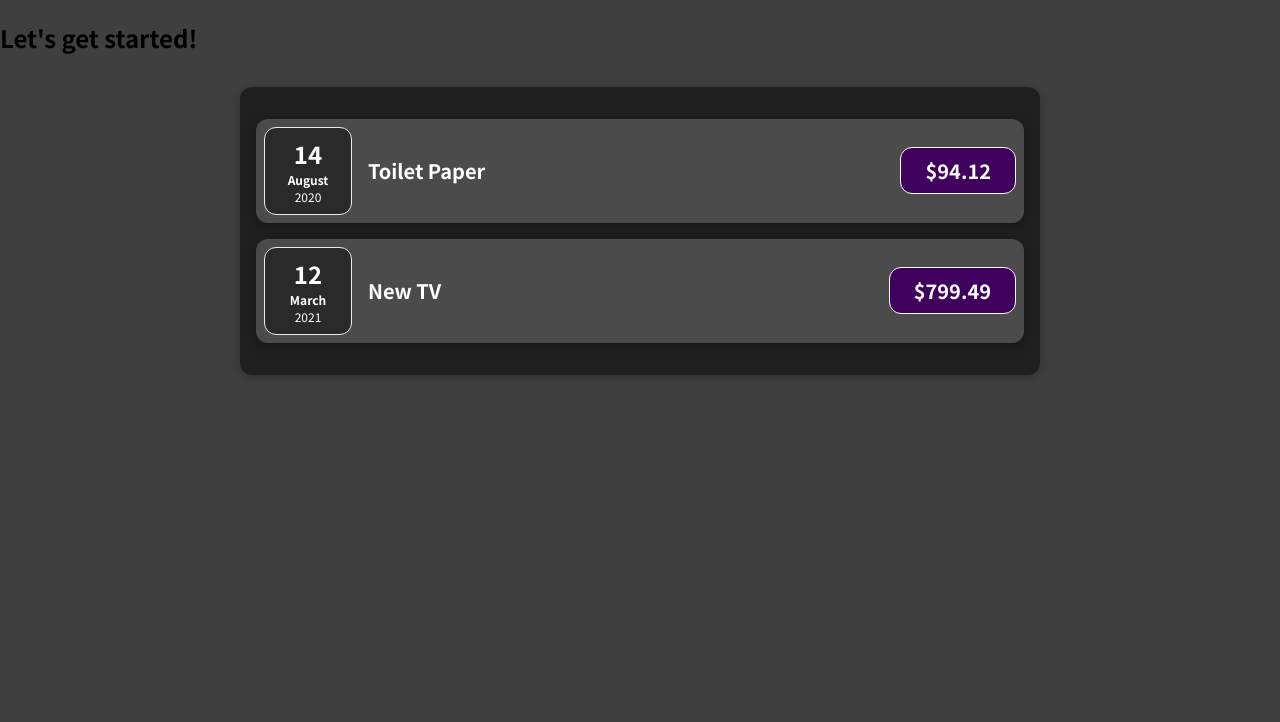
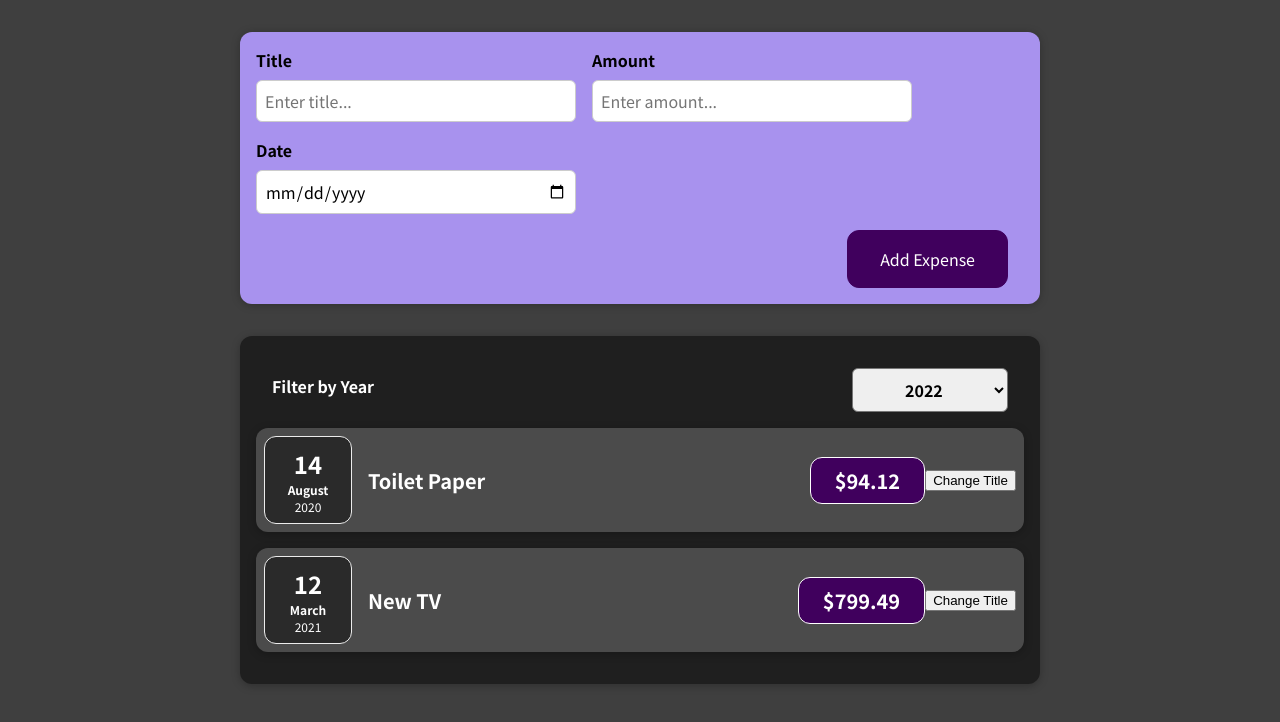
Before and after one commit to daniyalzafarm/react-expense-tracker, a React (Create React App) app: page / in a window 1280 px wide. Shown: the top 722 px of the page. Built offline with nearby package versions, Linux system fonts and the light colour scheme.

Commit message:
Expense Form & Filter Added!

```diff
--- a/src/App.js
+++ b/src/App.js
@@ -1,4 +1,5 @@
 import Expenses from "./components/Expenses/Expenses";
+import NewExpense from "./components/NewExpense/NewExpense";
 
 function App() {
   const expenses = [
@@ -22,9 +23,13 @@
       date: new Date(2021, 5, 12),
     },
   ];
+  const addExpenseHandler = (data) => {
+    console.log("In App.js");
+    console.log(data);
+  };
   return (
     <div>
-      <h2>Let's get started!</h2>
+      <NewExpense onAddExpense={addExpenseHandler} />
       <Expenses expenses={expenses} />
     </div>
   );
--- a/src/components/Expenses/ExpenseItem.js
+++ b/src/components/Expenses/ExpenseItem.js
@@ -1,15 +1,22 @@
-import React from "react";
+import React, { useState } from "react";
 import Card from "../UI/Card";
 import ExpenseDate from "./ExpenseDate";
 import "./ExpenseItem.css";
 function ExpenseItem(props) {
+  const [title, setTitle] = useState(props.title);
+
+  const clickHandler = () => {
+    setTitle("Updated!");
+    console.log(title);
+  };
   return (
     <Card className="expense-item">
       <ExpenseDate date={props.date} />
       <div className="expense-item__description">
-        <h2>{props.title}</h2>
+        <h2>{title}</h2>
         <div className="expense-item__price">${props.amount}</div>
       </div>
+      <button onClick={clickHandler}>Change Title</button>
     </Card>
   );
 }
--- a/src/components/Expenses/Expenses.js
+++ b/src/components/Expenses/Expenses.js
@@ -1,10 +1,19 @@
-import React from "react";
+import React, { useState } from "react";
 import Card from "../UI/Card";
 import ExpenseItem from "./ExpenseItem";
 import "./Expenses.css";
+import ExpensesFilter from "./ExpensesFilter";
 function Expenses({ expenses }) {
+  const [filteredYear, setFilteredYear] = useState(2022);
+  const filterChangeHandler = (selectedYear) => {
+    setFilteredYear(selectedYear);
+  };
   return (
     <Card className="expenses">
+      <ExpensesFilter
+        selected={filteredYear}
+        onChangeFilter={filterChangeHandler}
+      />
       <ExpenseItem
         title={expenses[0].title}
         amount={expenses[0].amount}
--- /dev/null
+++ b/src/components/Expenses/ExpensesFilter.css
@@ -0,0 +1,24 @@
+.expenses-filter {
+  color: white;
+  padding: 0 1rem;
+}
+
+.expenses-filter__control {
+  display: flex;
+  width: 100%;
+  align-items: center;
+  justify-content: space-between;
+  margin: 1rem 0;
+}
+
+.expenses-filter label {
+  font-weight: bold;
+  margin-bottom: 0.5rem;
+}
+
+.expenses-filter select {
+  font: inherit;
+  padding: 0.5rem 3rem;
+  font-weight: bold;
+  border-radius: 6px;
+}
--- /dev/null
+++ b/src/components/Expenses/ExpensesFilter.js
@@ -0,0 +1,24 @@
+import React from "react";
+
+import "./ExpensesFilter.css";
+
+const ExpensesFilter = (props) => {
+  const dropdownChangeHandler = (event) => {
+    props.onChangeFilter(event.target.value);
+  };
+  return (
+    <div className="expenses-filter">
+      <div className="expenses-filter__control">
+        <label>Filter by Year</label>
+        <select value={props.selected} onChange={dropdownChangeHandler}>
+          <option value={2022}>2022</option>
+          <option value={2021}>2021</option>
+          <option value={2020}>2020</option>
+          <option value={2019}>2019</option>
+        </select>
+      </div>
+    </div>
+  );
+};
+
+export default ExpensesFilter;
--- /dev/null
+++ b/src/components/NewExpense/ExpenseForm.css
@@ -0,0 +1,26 @@
+.new-expense__controls {
+  display: flex;
+  flex-wrap: wrap;
+  gap: 1rem;
+  margin-bottom: 1rem;
+  text-align: left;
+}
+
+.new-expense__control label {
+  font-weight: bold;
+  margin-bottom: 0.5rem;
+  display: block;
+}
+
+.new-expense__control input {
+  font: inherit;
+  padding: 0.5rem;
+  border-radius: 6px;
+  border: 1px solid #ccc;
+  width: 20rem;
+  max-width: 100%;
+}
+
+.new-expense__actions {
+  text-align: right;
+}
--- /dev/null
+++ b/src/components/NewExpense/ExpenseForm.js
@@ -0,0 +1,101 @@
+import React, { useState } from "react";
+import "./ExpenseForm.css";
+
+const ExpenseForm = (props) => {
+  const [enteredTitle, setEnteredTitle] = useState("");
+  const [enteredAmount, setEnteredAmount] = useState("");
+  const [enteredDate, setEnteredDate] = useState("");
+
+  //   const [userInput, setUserInput] = useState({
+  //     enteredTitle: "",
+  //     enteredAmount: "",
+  //     enteredDate: "",
+  //   });
+
+  const titleChangeHandler = (event) => {
+    setEnteredTitle(event.target.value);
+
+    // Handling Combined State Field
+    // setUserInput({
+    //   ...userInput,
+    //   enteredTitle: event.target.value,
+    // });
+
+    // if new value depends on previous state
+    // setUserInput((prevState) => {
+    //   return { ...prevState, enteredTitle: event.target.value };
+    // });
+  };
+  const amountChangeHandler = (event) => {
+    setEnteredAmount(event.target.value);
+
+    // setUserInput({
+    //   ...userInput,
+    //   enteredAmount: event.target.value,
+    // });
+  };
+  const dateChangeHandler = (event) => {
+    setEnteredDate(event.target.value);
+
+    // setUserInput({
+    //   ...userInput,
+    //   enteredDate: event.target.value,
+    // });
+  };
+  const formHandler = (event) => {
+    event.preventDefault();
+
+    const expenseData = {
+      title: enteredTitle,
+      amount: enteredAmount,
+      date: new Date(enteredDate),
+    };
+
+    setEnteredTitle("");
+    setEnteredAmount("");
+    setEnteredDate("");
+    // console.log(expenseData);
+    props.onSaveExpenseData(expenseData);
+  };
+  return (
+    <form onSubmit={formHandler}>
+      <div className="new-expense__controls">
+        <div className="new-expense__control">
+          <label>Title</label>
+          <input
+            type="text"
+            placeholder="Enter title..."
+            value={enteredTitle}
+            onChange={titleChangeHandler}
+          />
+        </div>
+        <div className="new-expense__control">
+          <label>Amount</label>
+          <input
+            type="number"
+            placeholder="Enter amount..."
+            value={enteredAmount}
+            min={0.01}
+            step={0.01}
+            onChange={amountChangeHandler}
+          />
+        </div>
+        <div className="new-expense__control">
+          <label>Date</label>
+          <input
+            type="date"
+            value={enteredDate}
+            min={"2019-01-01"}
+            max={"2022-12-31"}
+            onChange={dateChangeHandler}
+          />
+        </div>
+      </div>
+      <div className="new-expense__actions">
+        <button type="submit">Add Expense</button>
+      </div>
+    </form>
+  );
+};
+
+export default ExpenseForm;
--- /dev/null
+++ b/src/components/NewExpense/NewExpense.css
@@ -0,0 +1,38 @@
+.new-expense {
+  background-color: #a892ee;
+  padding: 1rem;
+  margin: 2rem auto;
+  width: 50rem;
+  max-width: 95%;
+  border-radius: 12px;
+  text-align: center;
+  box-shadow: 0 1px 8px rgba(0, 0, 0, 0.25);
+}
+
+.new-expense button {
+  font: inherit;
+  cursor: pointer;
+  padding: 1rem 2rem;
+  border: 1px solid #40005d;
+  background-color: #40005d;
+  color: white;
+  border-radius: 12px;
+  margin-right: 1rem;
+}
+
+.new-expense button:hover,
+.new-expense button:active {
+  background-color: #510674;
+  border-color: #510674;
+}
+
+.new-expense button.alternative {
+  color: #220131;
+  border-color: transparent;
+  background-color: transparent;
+}
+
+.new-expense button.alternative:hover,
+.new-expense button.alternative:active {
+  background-color: #ddb3f8;
+}
--- /dev/null
+++ b/src/components/NewExpense/NewExpense.js
@@ -0,0 +1,21 @@
+import React from "react";
+import ExpenseForm from "./ExpenseForm";
+import "./NewExpense.css";
+
+const NewExpense = (props) => {
+  const saveExpenseHandler = (enteredExpenseData) => {
+    const expenseData = {
+      ...enteredExpenseData,
+      id: Math.random(),
+    };
+    // console.log(expenseData);
+    props.onAddExpense(expenseData);
+  };
+  return (
+    <div className="new-expense">
+      <ExpenseForm onSaveExpenseData={saveExpenseHandler} />
+    </div>
+  );
+};
+
+export default NewExpense;
```
